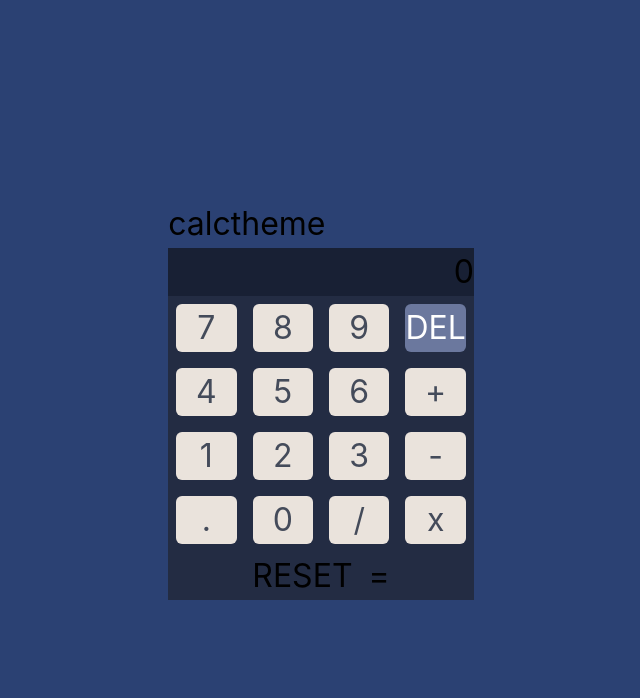
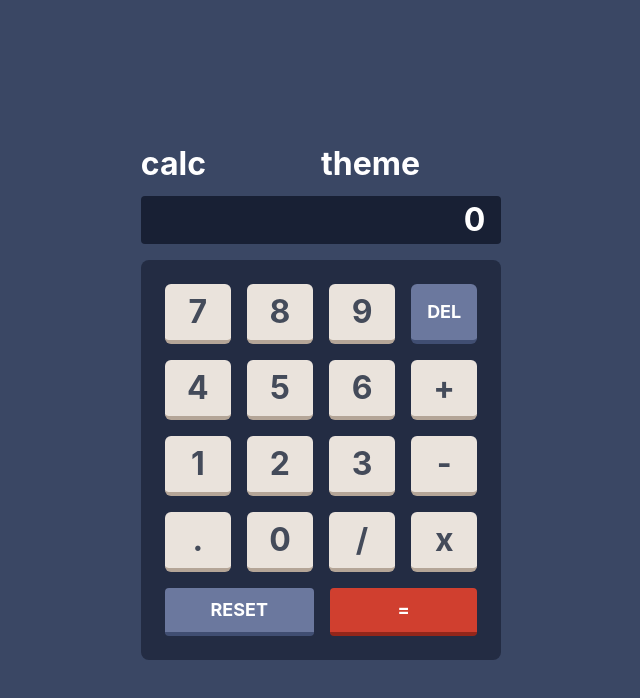
Before and after one commit to Dylan0907/calculator-app, a React (Create React App) app: page / in a window 1280 px wide. Shown: the top 698 px of the page, without its empty margins (319-959 px from the left). Built offline with nearby package versions, Linux system fonts and the light colour scheme.

Commit message:
Add styles

```diff
--- a/src/components/BigButton.tsx
+++ b/src/components/BigButton.tsx
@@ -1,10 +1,16 @@
 interface BigButtonProps {
-    text: String
+    text: String,
+    type:string
 }
 
+const reset: string = 'bg-desaturatedDarkBlueKeys w-1/2 m-2 p-2 hover:brightness-150 border-desaturatedDarkBlueKeysShadows rounded text-white border-b-4'
+
+const equal: string = 'bg-redKey rounded flex-grow w-1/2 m-2 hover:brightness-150  text-white border-b-4 border-redKeyShadow'
+
 const BigButton = (props: BigButtonProps) => {
+    const style = props.type === 'reset' ? reset : equal
     return (
-        <button>{props.text}</button>
+        <button className={style}>{props.text}</button>
     )
 }
 
--- a/src/components/BigButtonsContainer.tsx
+++ b/src/components/BigButtonsContainer.tsx
@@ -6,9 +6,9 @@ interface BigButtoncontainerProps {
 
 const BigButtoncontainer = (props: BigButtoncontainerProps) => {
     return (
-        <div className='flex justify-center gap-4'>
-            <BigButton text={'RESET'}/>
-            <BigButton text={'='}/>
+        <div className='flex justify-center text-lg'>
+            <BigButton type='reset' text={'RESET'}/>
+            <BigButton type='equal' text={'='}/>
         </div>
     )
 }
--- a/src/components/ButtonsContainer.tsx
+++ b/src/components/ButtonsContainer.tsx
@@ -7,7 +7,7 @@ interface ButtonsContainerProps {
 
 const ButtonsContainer = (props: ButtonsContainerProps) => {
     return (
-        <div className="bg-desaturatedBlueKeyPad content-center">
+        <div className="bg-desaturatedBlueKeyPad rounded-lg p-4 content-center">
             <SmallButtoncontainer />
             <BigButtoncontainer />
         </div>
--- a/src/components/Screen.tsx
+++ b/src/components/Screen.tsx
@@ -10,8 +10,8 @@ const Screen = (props: ScreenProps) => {
     const result = useSelector<CalculatorState, number>(state  => state.result);
 
     return (
-        <div className='flex justify-end bg-desaturatedBlueScreen'>
-            <div className="flex">
+        <div className='flex justify-end bg-desaturatedBlueScreen rounded mb-4'>
+            <div className="flex mr-4 text-white">
                 {result}
             </div>
         </div>
--- a/src/components/SmallButton.tsx
+++ b/src/components/SmallButton.tsx
@@ -1,15 +1,15 @@
 interface SmallButtonProps {
     text: String,
-    redButton?: boolean
+    delButton?: boolean
 }
 
-const orangeButton: string = 'bg-lightGrayishOrangeKey text-grayishBlue m-2 rounded-md'
+const orangeButton: string = 'bg-lightGrayishOrangeKey text-grayishBlue m-2 py-1 px-4 hover:brightness-125 rounded-md border-b-4 border-lightGrayishOrangeKeyShadow'
 
-const redButton: string = 'bg-desaturatedDarkBlueKeys text-white m-2 rounded-md'
+const delButton: string = 'bg-desaturatedDarkBlueKeys text-white m-2 text-lg px-4 py-1 hover:brightness-125 rounded-md border-b-4 border-desaturatedDarkBlueKeysShadows'
 
 const SmallButton = (props: SmallButtonProps) => {
     return (
-        <button className={props.redButton ? redButton : orangeButton}>
+        <button className={props.delButton ? delButton : orangeButton}>
             {props.text}
         </button>
     )
--- a/src/components/SmallButtonsContainer.tsx
+++ b/src/components/SmallButtonsContainer.tsx
@@ -6,11 +6,11 @@ interface SmallButtoncontainerProps {
 
 const SmallButtoncontainer = (props: SmallButtoncontainerProps) => {
     return (
-        <div className="grid grid-cols-4 bg-red">
+        <div className="grid grid-cols-4">
             <SmallButton text={'7'}/>
             <SmallButton text={'8'}/>
             <SmallButton text={'9'}/>
-            <SmallButton redButton= {true} text={'DEL'}/>
+            <SmallButton delButton= {true} text={'DEL'}/>
             <SmallButton text={'4'}/>
             <SmallButton text={'5'}/>
             <SmallButton text={'6'}/>
--- a/src/components/Top.tsx
+++ b/src/components/Top.tsx
@@ -4,9 +4,9 @@ interface TopProps {
 
 const Top = (props: TopProps) => {
     return (
-        <div className='flex'>
-            <div className="">calc</div>
-            <div>theme</div>
+        <div className='flex mb-2'>
+            <div className="w-1/2 text-white">calc</div>
+            <div className="w-1/2 text-white">theme</div>
         </div>
     )
 }
--- a/src/index.css
+++ b/src/index.css
@@ -8,6 +8,7 @@ body {
     'Ubuntu', 'Cantarell', 'Fira Sans', 'Droid Sans', 'Helvetica Neue',
     sans-serif;
   font-size: 32px;
+  font-weight: 700;
   -webkit-font-smoothing: antialiased;
   -moz-osx-font-smoothing: grayscale;
 }
--- a/tailwind.config.js
+++ b/tailwind.config.js
@@ -11,7 +11,7 @@ module.exports = {
       }
     },
     colors: {
-      desaturatedBlueMain: '#2B4173',
+      desaturatedBlueMain: '#3A4764',
       desaturatedBlueKeyPad: '#232C43',
       desaturatedBlueScreen: '#182034',
       desaturatedDarkBlueKeys: '#6B789E',
```
